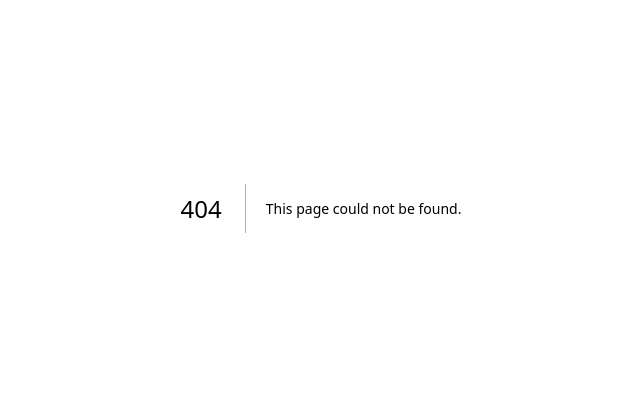
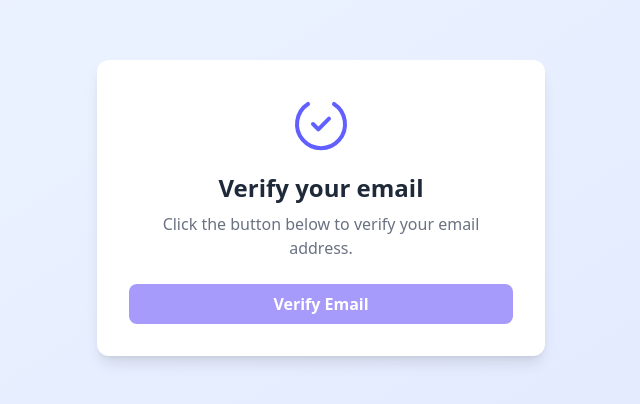
Before and after one commit to faosy-adebimpe/you-and-me-client, a Next.js app: page /auth/verify-email in a window 1280 px wide. Before the commit this address had no page. Shown: the part 192-596 px from the top of the page, without its empty margins (319-959 px from the left). Built offline with nearby package versions, Linux system fonts and the light colour scheme.

Commit message:
add verify-email page

```diff
--- a/src/app/(main)/page.tsx
+++ b/src/app/(main)/page.tsx
@@ -1,11 +1,13 @@
 'use client';
 
-import { messageApi } from '@/lib/api';
+import { authApi, messageApi } from '@/lib/api';
+import { errorMessage } from '@/lib/utils';
 import { useUserStore } from '@/store/userStore';
 import axios from 'axios';
 import Link from 'next/link';
 import { useRouter } from 'next/navigation';
 import { useState } from 'react';
+import toast from 'react-hot-toast';
 
 const HomePage = () => {
     const { authUser, disconnectSocket } = useUserStore();
@@ -40,6 +42,18 @@ const HomePage = () => {
             console.log({ error });
         }
     };
+
+    const requestVerificationEmail = async () => {
+        try {
+            const response = await authApi.post('/request-verification-email');
+            const { message } = response.data;
+            toast.success(message || 'Verification email sent successfully!');
+        } catch (error) {
+            const message = errorMessage(error);
+            toast.error(message || 'Failed to request verification email.');
+        }
+    };
+
     return (
         <main>
             <div className='container'>
@@ -57,6 +71,13 @@ const HomePage = () => {
                 >
                     Chats
                 </Link>
+
+                <button
+                    className='block mt-5'
+                    onClick={requestVerificationEmail}
+                >
+                    Request verification email
+                </button>
             </div>
         </main>
     );
--- a/src/app/auth/register/RegistratonForm.tsx
+++ b/src/app/auth/register/RegistratonForm.tsx
@@ -54,7 +54,7 @@ const RegistratonForm = () => {
             toast.success('Registration successful!');
 
             // send user to the homepage
-            router.push('/');
+            router.push('/verify-email');
         } catch (error) {
             // handle error here
             const message = errorMessage(error);
--- /dev/null
+++ b/src/app/auth/verify-email/page.tsx
@@ -0,0 +1,90 @@
+'use client';
+
+import React, { useState } from 'react';
+import { useSearchParams, useRouter } from 'next/navigation';
+import { authApi } from '@/lib/api';
+import toast from 'react-hot-toast';
+import { errorMessage } from '@/lib/utils';
+
+const VerifyEmail = () => {
+    const searchParams = useSearchParams();
+    const router = useRouter();
+    const token = searchParams.get('token') || '';
+    const [loading, setLoading] = useState(false);
+    const [verified, setVerified] = useState(false);
+    const [error, setError] = useState('');
+
+    const handleVerify = async () => {
+        setLoading(true);
+        setError('');
+        try {
+            const response = await authApi.post('/verify-email', { token });
+            const { message } = response.data;
+
+            setVerified(true);
+            toast.success(message || 'Email verified! You can now log in.');
+
+            router.push('/auth/login');
+        } catch (err: unknown) {
+            // setError(err?.response?.data?.message || 'Verification failed.');
+            const message = errorMessage(error);
+            setError(message || 'Verification failed. Please try again.');
+        } finally {
+            setLoading(false);
+        }
+    };
+
+    return (
+        <div className='min-h-screen flex items-center justify-center bg-gradient-to-br from-blue-50 to-indigo-100 px-4'>
+            <div className='w-full max-w-md bg-white rounded-xl shadow-lg p-8 flex flex-col items-center'>
+                <svg
+                    className='w-16 h-16 text-indigo-500 mb-4'
+                    fill='none'
+                    stroke='currentColor'
+                    strokeWidth={1.5}
+                    viewBox='0 0 24 24'
+                >
+                    <path
+                        strokeLinecap='round'
+                        strokeLinejoin='round'
+                        d='M16.862 4.487a9 9 0 11-9.724 0'
+                    />
+                    <path
+                        strokeLinecap='round'
+                        strokeLinejoin='round'
+                        d='M9 12l2 2 4-4'
+                    />
+                </svg>
+                <h1 className='text-2xl font-bold text-gray-800 mb-2 text-center'>
+                    Verify your email
+                </h1>
+                <p className='text-gray-500 mb-6 text-center'>
+                    Click the button below to verify your email address.
+                </p>
+                {error && (
+                    <div className='text-red-500 text-sm mb-4'>{error}</div>
+                )}
+                {verified ? (
+                    <button
+                        className='w-full py-2 px-4 bg-green-500 text-white font-semibold rounded-lg transition cursor-not-allowed'
+                        disabled
+                    >
+                        Verified!
+                    </button>
+                ) : (
+                    <button
+                        className='w-full py-2 px-4 bg-indigo-600 text-white font-semibold rounded-lg hover:bg-indigo-700 transition'
+                        onClick={handleVerify}
+                        disabled={loading || !token}
+                    >
+                        {loading ? 'Verifying...' : 'Verify Email'}
+                    </button>
+                )}
+            </div>
+        </div>
+    );
+};
+
+export default VerifyEmail;
+
+// w-full py-2 px-4 bg-indigo-600 text-white font-semibold rounded-lg hover:bg-indigo-700 transition
--- a/src/middleware.ts
+++ b/src/middleware.ts
@@ -5,22 +5,33 @@ const publicRoutes = [
     '/auth/login',
     '/auth/forgot-password',
     '/auth/reset-password',
-    // '/auth/verify-email',
-    // '/auth/terms',
-    // '/auth/reset-password',
 ];
-// const privateRoutes = [];
-// const hybridRoutes = [];
+
+const hybridRoutes = [
+    // Routes accessible to both authenticated and unauthenticated users
+    '/auth/verify-email',
+];
+
+const isMatch = (routes: string[], pathname: string) =>
+    routes.some((route) => pathname.startsWith(route));
 
 export const middleware = (request: NextRequest) => {
     const pathname = request.nextUrl.pathname;
     const authToken = request.cookies.get('auth-token')?.value;
 
-    if (!authToken && !publicRoutes.includes(pathname)) {
+    if (
+        !authToken &&
+        !isMatch(publicRoutes, pathname) &&
+        !isMatch(hybridRoutes, pathname)
+    ) {
         return NextResponse.redirect(new URL('/auth/login', request.url));
     }
 
-    if (authToken && publicRoutes.includes(pathname)) {
+    if (
+        authToken &&
+        isMatch(publicRoutes, pathname) &&
+        !isMatch(hybridRoutes, pathname)
+    ) {
         return NextResponse.redirect(new URL('/', request.url));
     }
 
```
